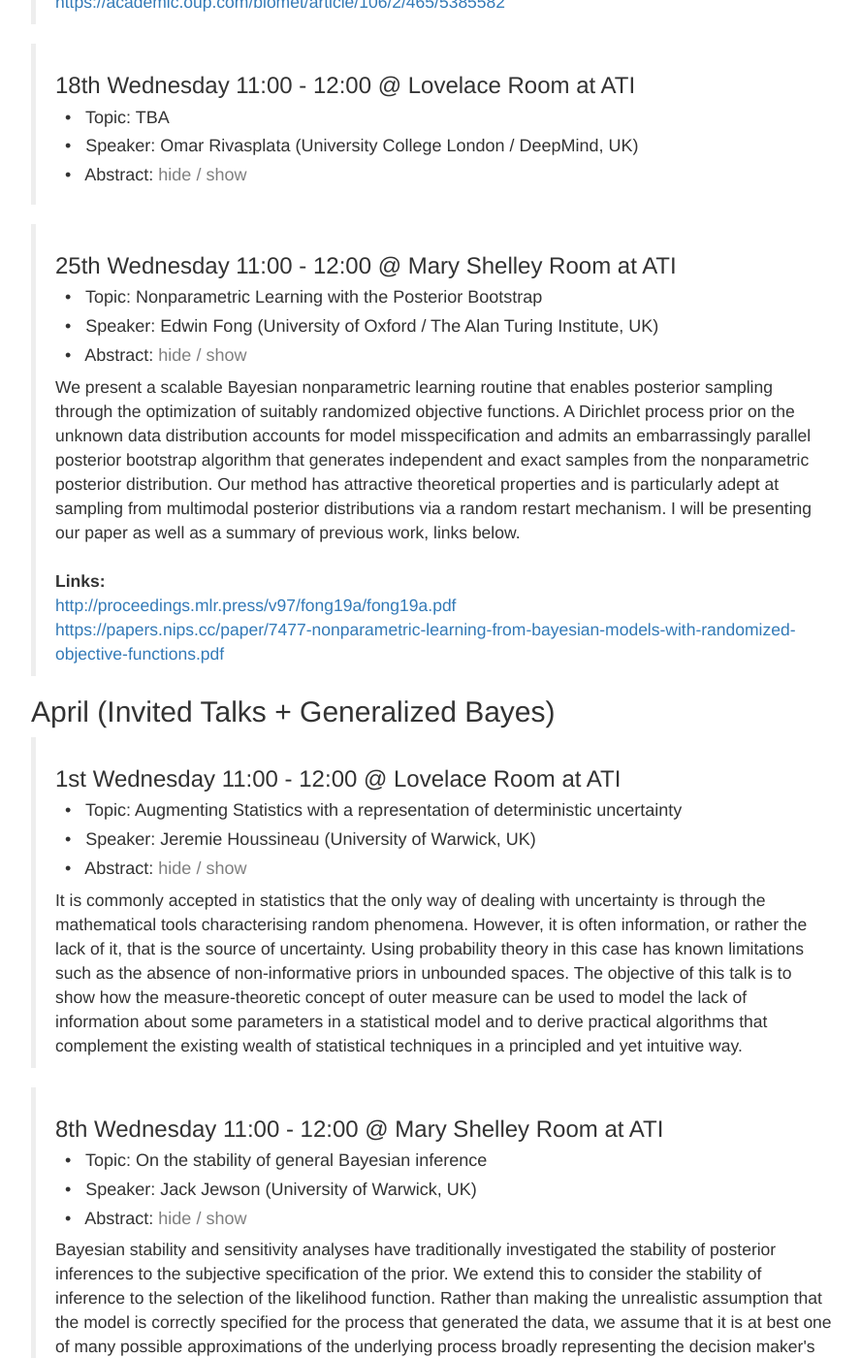
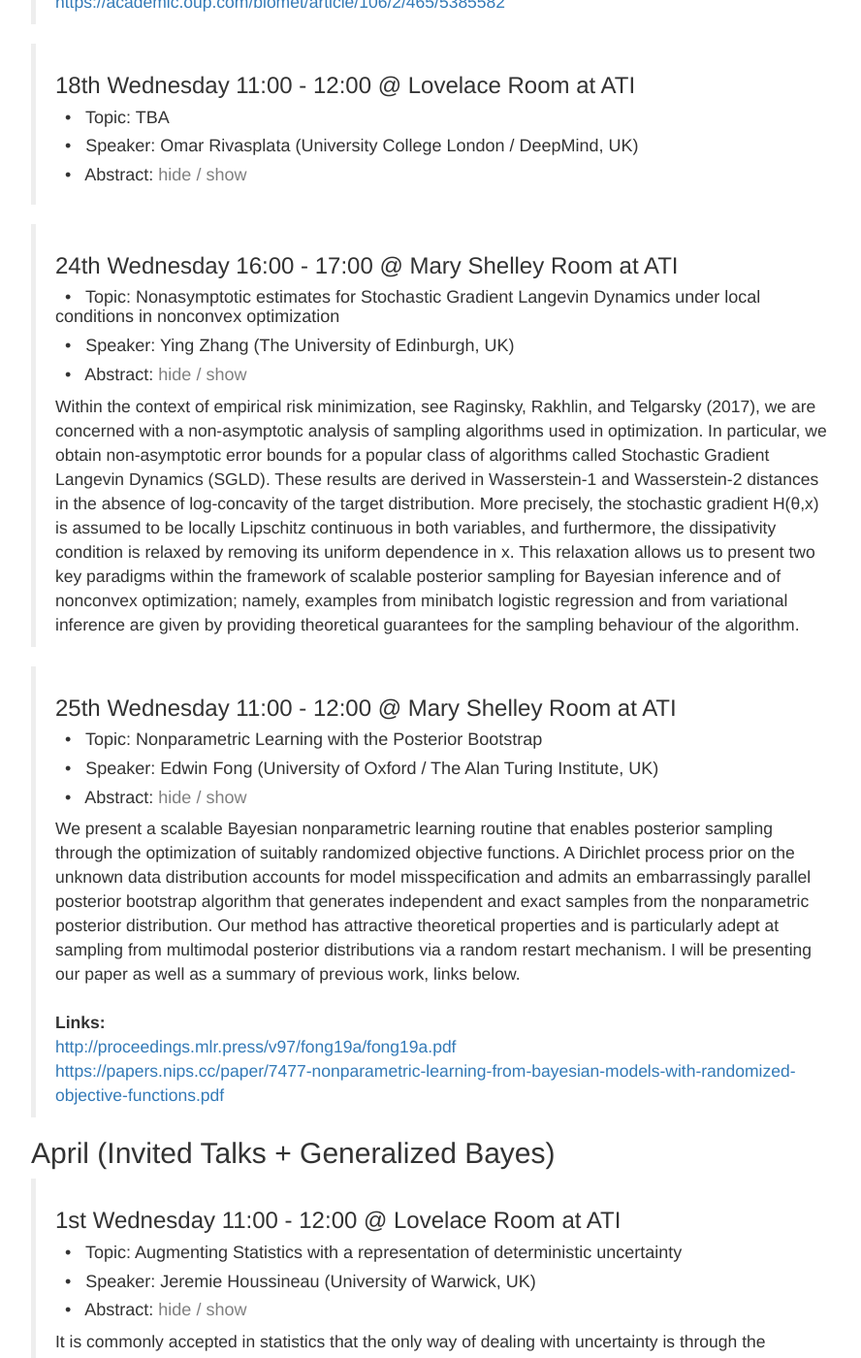
Before and after one commit to DCE-RG/DCE-RG.github.io, a Jekyll site: the page built from index.html, in a window 1280 px wide and 1400 px high, scrolled down 3072 px. Shown: the whole window at 97% size, without its empty margins (38-926 px from the left). Built offline with Jekyll 4.4.1, drawn with Linux system fonts in a browser that asks for light colours; nearby versions of some CDN libraries; some of the changed text lies outside the part shown.

Commit message:
change to neurips version

```diff
--- a/index.html
+++ b/index.html
@@ -205,6 +205,22 @@ isHome: true
   </blockquote>
 
   <blockquote>
+    <h3>24th Wednesday 16:00 - 17:00 @ Mary Shelley Room at ATI</h3>
+    <h4>&nbsp; &#8226; &nbsp; Topic: Nonasymptotic estimates for Stochastic Gradient Langevin Dynamics under local conditions in nonconvex optimization </h4>
+    <h4>&nbsp; &#8226; &nbsp; Speaker: Ying Zhang (The University of Edinburgh, UK) </h4>
+    <h4>&nbsp; &#8226; &nbsp; Abstract: <a data-toggle="collapse" href="#abstract_0324" role="button" style="color:gray;"> hide / show </a> </h4>
+    <div class="collapse in" id="abstract_0324">
+        <div class="card card-body abstract-text">
+            Within the context of empirical risk minimization, see Raginsky, Rakhlin, and Telgarsky (2017), we are concerned with a non-asymptotic analysis of sampling algorithms used in optimization.
+            In particular, we obtain non-asymptotic error bounds for a popular class of algorithms called Stochastic Gradient Langevin Dynamics (SGLD).
+            These results are derived in Wasserstein-1 and Wasserstein-2 distances in the absence of log-concavity of the target distribution.
+            More precisely, the stochastic gradient H(θ,x) is assumed to be locally Lipschitz continuous in both variables, and furthermore, the dissipativity condition is relaxed by removing its uniform dependence in x.
+            This relaxation allows us to present two key paradigms within the framework of scalable posterior sampling for Bayesian inference and of nonconvex optimization; namely, examples from minibatch logistic regression and from variational inference are given by providing theoretical guarantees for the sampling behaviour of the algorithm.
+        </div>
+    </div>
+  </blockquote>
+
+  <blockquote>
     <h3>25th Wednesday 11:00 - 12:00 @ Mary Shelley Room at ATI</h3>
     <h4>&nbsp; &#8226; &nbsp; Topic: Nonparametric Learning with the Posterior Bootstrap </h4>
     <h4>&nbsp; &#8226; &nbsp; Speaker: Edwin Fong (University of Oxford / The Alan Turing Institute, UK) </h4>
@@ -237,6 +253,23 @@ isHome: true
             However, it is often information, or rather the lack of it, that is the source of uncertainty.
             Using probability theory in this case has known limitations such as the absence of non-informative priors in unbounded spaces.
             The objective of this talk is to show how the measure-theoretic concept of outer measure can be used to model the lack of information about some parameters in a statistical model and to derive practical algorithms that complement the existing wealth of statistical techniques in a principled and yet intuitive way.
+        </div>
+    </div>
+  </blockquote>
+
+  <blockquote>
+    <h3>6th Wednesday 13:00 - 14:00 @ Lovelace Room at ATI</h3>
+    <h4>&nbsp; &#8226; &nbsp; Topic: Optimistic bounds for multi-output prediction </h4>
+    <h4>&nbsp; &#8226; &nbsp; Speaker: Henry WJ Reeve (University of Birmingham, UK) </h4>
+    <h4>&nbsp; &#8226; &nbsp; Abstract: <a data-toggle="collapse" href="#abstract_0406" role="button" style="color:gray;"> hide / show </a> </h4>
+    <div class="collapse in" id="abstract_0406">
+        <div class="card card-body abstract-text">
+            We investigate the challenge of multi-output learning, where the goal is to learn a vector-valued function based on a supervised data set.
+            This includes a range of important problems in Machine Learning including multi-target regression, multi-class classification and multi-label classification.
+            We begin our analysis by introducing the self-bounding Lipschitz condition for multi-output loss functions, which interpolates continuously between a classical Lipschitz condition and a multi-dimensional analogue of a smoothness condition.
+            We then show that the self-bounding Lipschitz condition gives rise to optimistic bounds for multi-output learning, which are minimax optimal up to logarithmic factors.
+            The proof exploits local Rademacher complexity combined with a powerful minoration inequality due to Srebro, Sridharan and Tewari.
+            As an application we derive a state-of-the-art generalization bound for multi- class gradient boosting.
         </div>
     </div>
   </blockquote>
```
